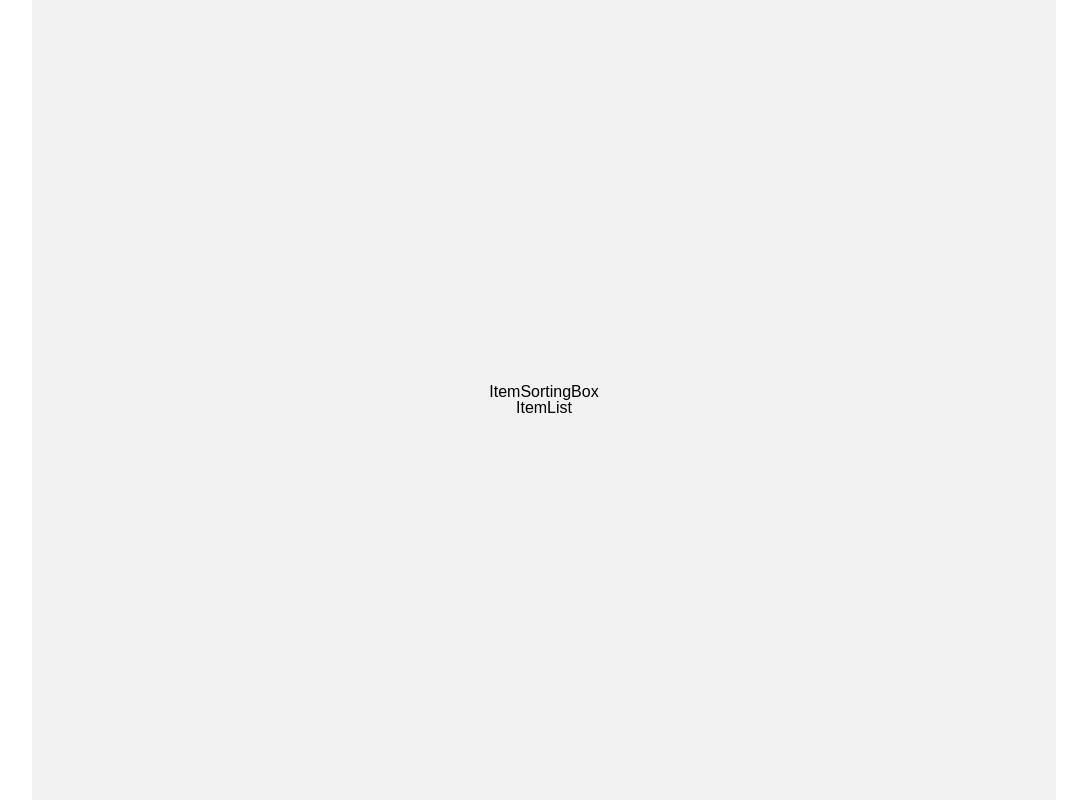
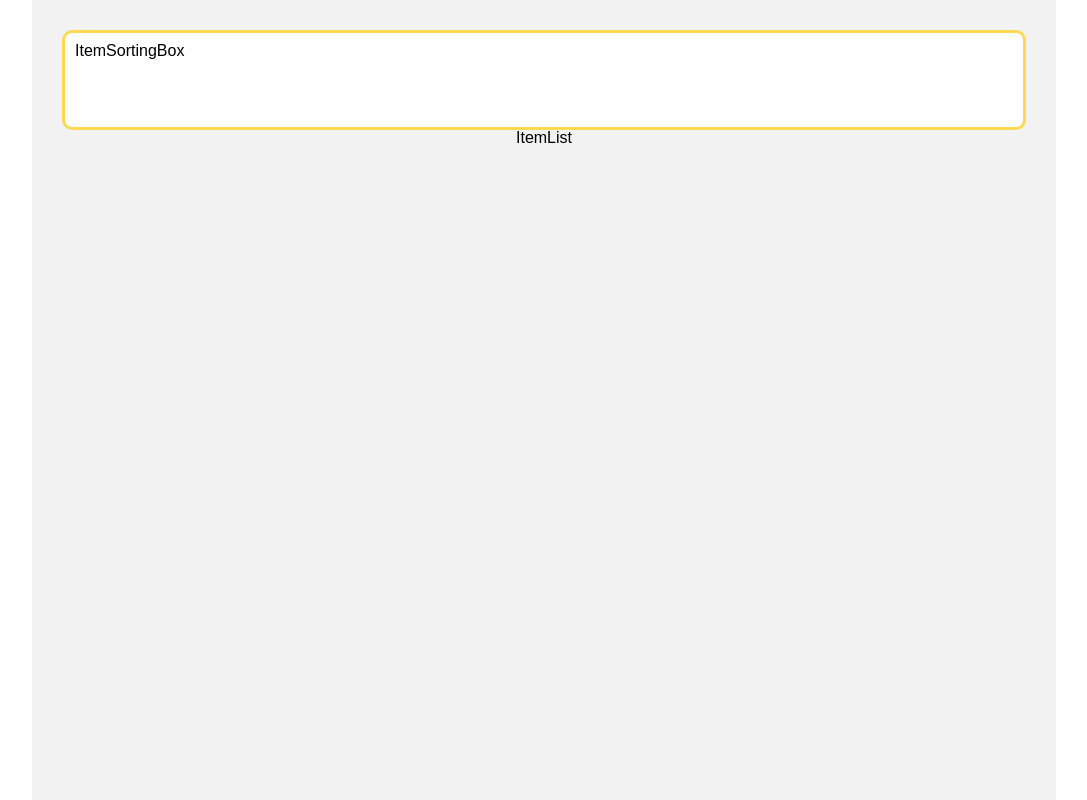
Before and after one commit to Enjoy-Korea/fe-test, a React (Create React App) app: page / in a window 1280 px wide. Shown: the whole page, without its empty margins (96-1183 px from the left). Built offline with nearby package versions, Linux system fonts and the light colour scheme.

Commit message:
chore: /Item 디렉토리로 이동

```diff
--- a/src/App.tsx
+++ b/src/App.tsx
@@ -19,7 +19,7 @@ const AppLayout = styled.div`
 
   display: flex;
   justify-content: center;
-  align-items: center;
+  align-items: flex-start;
 
   background-color: rgba(0, 0, 0, 0.05);
 `;
--- a/src/Router.tsx
+++ b/src/Router.tsx
@@ -1,7 +1,7 @@
 import React from "react";
 import { Routes, Route } from "react-router-dom";
-import { MainListPage } from "./pages/MainListPage";
-import { ListItemDetailPage } from "./pages/ListItemDetailPage";
+import { MainListPage } from "./pages/Item/MainListPage";
+import { ListItemDetailPage } from "./pages/Item/ListItemDetailPage";
 
 export const Router = () => {
   return (
--- /dev/null
+++ b/src/components/Item/ItemDetail.tsx
@@ -0,0 +1,5 @@
+import React from "react";
+
+export const ItemDetail = () => {
+  return <div>ItemDetail</div>;
+};
--- a/src/components/ItemSortingBox.tsx
+++ /dev/null
@@ -1,5 +0,0 @@
-import React from "react";
-
-export const ItemSortingBox = () => {
-  return <div>ItemSortingBox</div>;
-};
--- a/src/pages/MainListPage.tsx
+++ b/src/pages/Item/MainListPage.tsx
@@ -1,7 +1,7 @@
 import React from "react";
 import styled from "styled-components";
-import { ItemList } from "../components/ItemList";
-import { ItemSortingBox } from "../components/ItemSortingBox";
+import { ItemSortingBox } from "../../components/Item/ItemSortingBox";
+import { ItemList } from "./../../components/Item/ItemList";
 
 export const MainListPage = () => {
   return (
@@ -20,5 +20,5 @@ const MainListPageLayout = styled.div`
   align-items: center;
   justify-content: flex-start;
 
-  padding: 50px;
+  padding: 30px;
 `;
```
Also changed, not shown: src/components/Item/ItemList.tsx (renamed from src/components/ItemList.tsx), src/pages/Item/ListItemDetailPage.tsx (renamed from src/pages/ListItemDetailPage.tsx).
